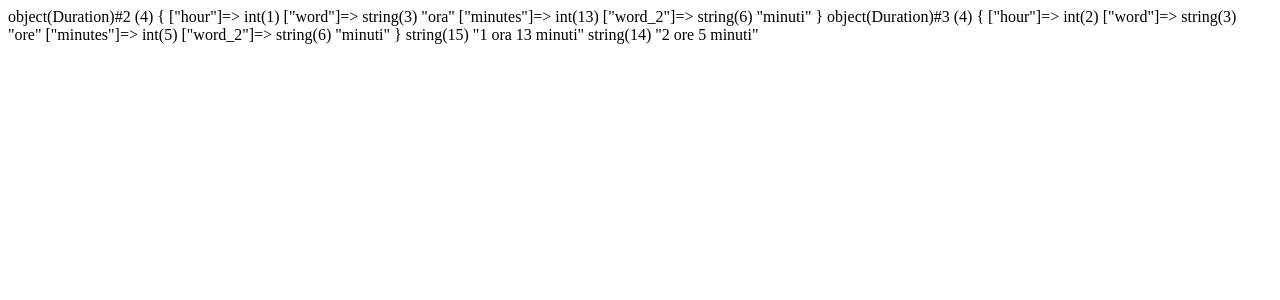
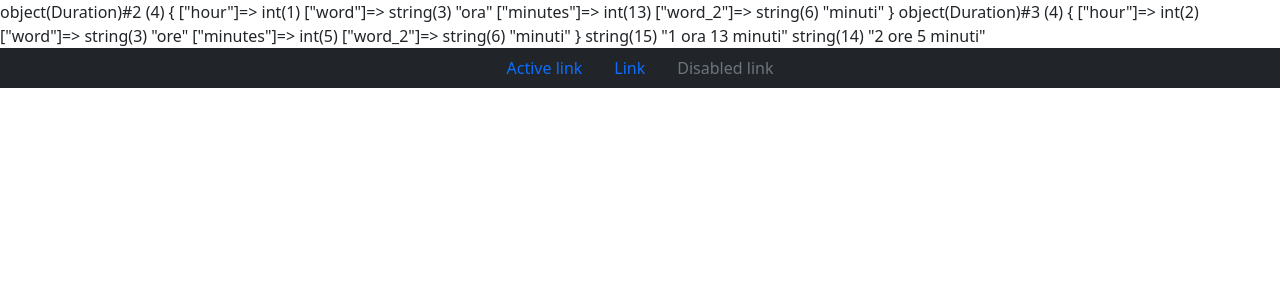
Before and after one commit to SalvatoreStefanelli/php-oop-1, a PHP site: page / in a window 1280 px wide. Shown: the top 300 px of the page. Run offline with PHP 8.4, Linux system fonts and the light colour scheme.

Commit message:
create layout

```diff
--- a/index.php
+++ b/index.php
@@ -48,3 +48,45 @@ $creed = new Movie('Creed', $duration_2, 2013);
 
 var_dump($step_up->duration->getFullDuration());
 var_dump($creed->duration->getFullDuration());
+
+?>
+
+<!DOCTYPE html>
+<html lang="en">
+<head>
+    <meta charset="UTF-8">
+    <meta name="viewport" content="width=device-width, initial-scale=1.0">
+    <title>Movies</title>
+    <link href="https://cdn.jsdelivr.net/npm/bootstrap@5.2.3/dist/css/bootstrap.min.css" rel="stylesheet" integrity="sha384-rbsA2VBKQhggwzxH7pPCaAqO46MgnOM80zW1RWuH61DGLwZJEdK2Kadq2F9CUG65" crossorigin="anonymous">
+</head>
+<body>
+
+    <header class="bg-dark text-white ">
+        <nav class="nav justify-content-center ">
+            <a class="nav-link active" href="#" aria-current="page">
+                Active link
+            </a>
+
+            <a class="nav-link" href="#">
+                Link
+            </a>
+
+            <a class="nav-link disabled" href="#">
+                Disabled link
+            </a>
+        </nav>
+    </header>
+
+    <main>
+        <section>
+            <div class="container">
+                <div class="row row-cols-1 row-cols-sm-3">
+                    <div class="col"></div>
+                </div>
+            </div>
+        </section>
+
+    </main>
+
+</body>
+</html>
```
